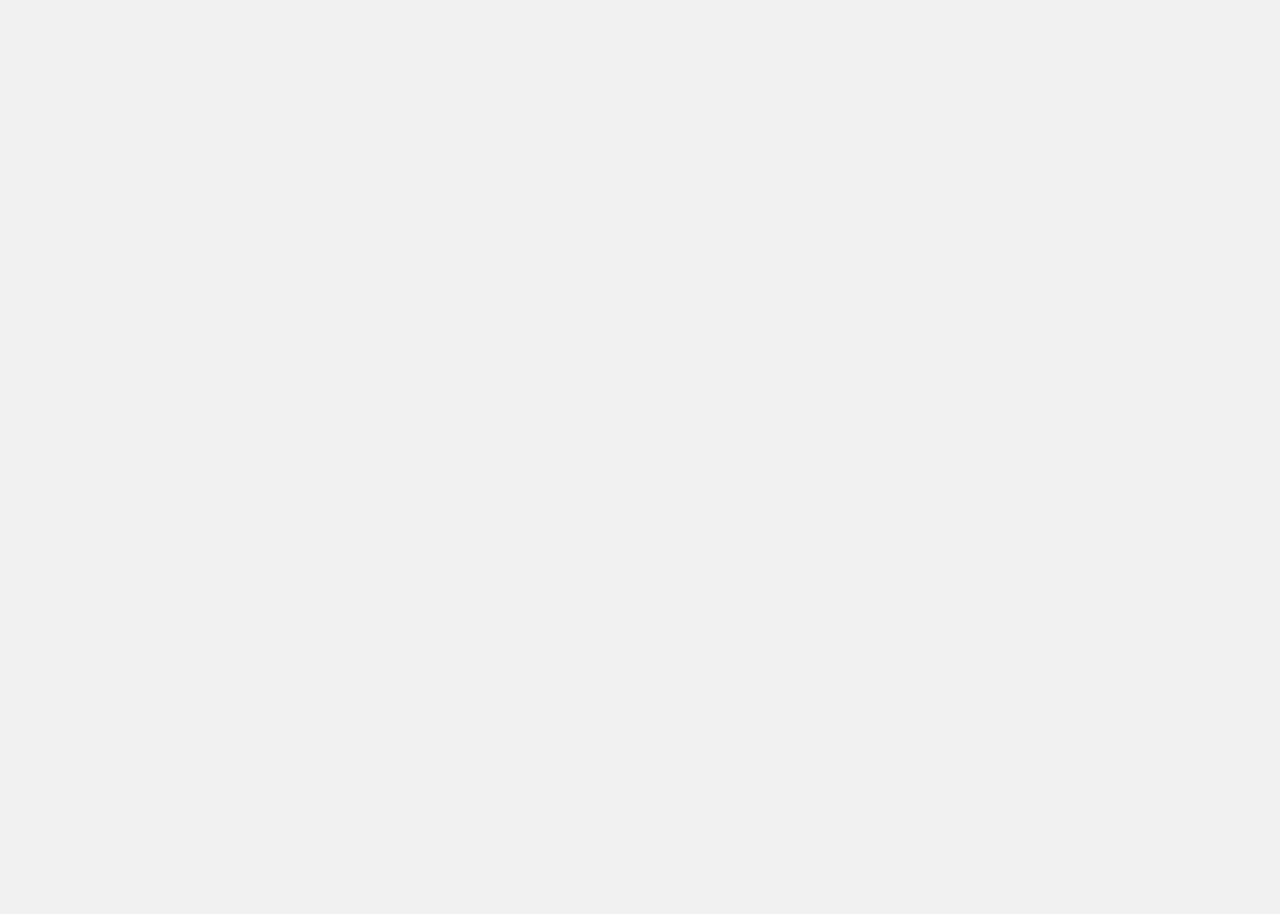
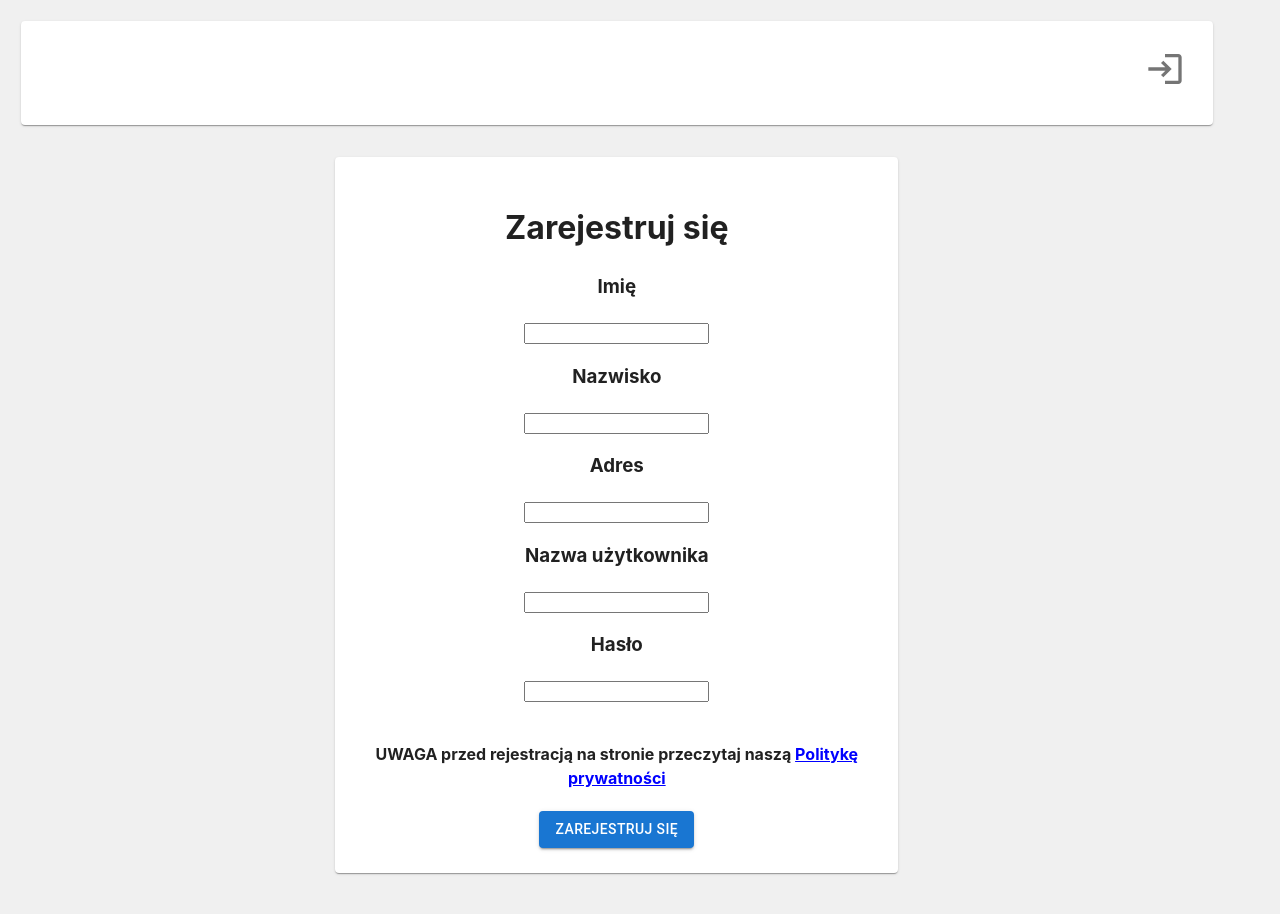
Before and after one commit to jakub5016/Hurtownia-Spozywczna, a React (Vite) app in the folder frontend/: page /register in a window 1280 px wide. Before the commit this address had no page. Shown: the top 914 px of the page. Before the commit the page ends 800 px from the top, so only its background shows below. Built offline with nearby package versions, Linux system fonts and the light colour scheme.

Commit message:
Register from frontend site

```diff
--- /dev/null
+++ b/frontend/src/auth/register.js
@@ -0,0 +1,33 @@
+async function register(username, password, firstname, secondname, adress){
+    await fetch("http://localhost:8080/auth/register",
+        {
+            method:"POST",
+            body:JSON.stringify({
+                "userName": username,
+                "password" : password,
+                "firstName" : firstname,
+                "secondName" : secondname,
+                "type": 1,
+                "address" : adress
+            }),
+            headers:{
+                "Content-Type" : "application/json"
+            }
+        }
+    ).then((resp)=>{
+        if (resp.status!=201){// Created
+            console.log(resp.status)
+            return false
+        }
+        else{
+            console.log("Uzytkownik stworzony")
+            return true;
+        }
+    }
+    ).catch((err)=>
+        console.error("Something went wrong: " + err)
+    )
+
+}
+
+export default register
--- a/frontend/src/login/LoginPage.jsx
+++ b/frontend/src/login/LoginPage.jsx
@@ -30,6 +30,7 @@ function LoginPage(props) {
                     </label>
                     <input type="password" onChange={(e)=>{setPassword(e.target.value)}}/>
                 </form>
+                <h4>Nie posiadasz jeszcze konta na naszej platformie :O ? Zarejestruj się <a href='' onClick={()=>{navigate("/register")}} style={{color:"blue"}}> tutaj </a></h4>
                 <Button onClick={()=>{login(username, password, props.setLogged, navigate)}} variant="contained">
                     Zaloguj się
                     </Button>
--- a/frontend/src/main.jsx
+++ b/frontend/src/main.jsx
@@ -8,6 +8,8 @@ import AdminView from './adminView/AdminView.jsx';
 import StorekeeperView from './storekeeperView/StorekeeperView.jsx';
 import ClientView from './clientView/ClientView.jsx';
 import BasicView from './BasicView.jsx';
+import Register from './register/Register.jsx';
+import PrivacyPolitics from './privacy/PrivacyPolitics.jsx';
 
 function Main() {
   // Step 2: Initialize state
@@ -31,6 +33,22 @@ function Main() {
             element={ // Use the Layout component as the wrapper for the App component
               <Layout logged={logged} setLogged={setLogged}>
                 <LoginPage logged={logged} setLogged={setLogged}/>
+              </Layout>
+            }
+          />
+          <Route
+            path="/register"
+            element={ // Use the Layout component as the wrapper for the App component
+              <Layout logged={logged} setLogged={setLogged}>
+                <Register/>
+              </Layout>
+            }
+          />
+          <Route
+            path="/privacy"
+            element={ // Use the Layout component as the wrapper for the App component
+              <Layout logged={logged} setLogged={setLogged}>
+                <PrivacyPolitics/>
               </Layout>
             }
           />
--- /dev/null
+++ b/frontend/src/privacy/PrivacyPolitics.jsx
@@ -0,0 +1,16 @@
+import { Paper } from "@mui/material"
+
+function PrivacyPolitics(){
+
+    return(
+        <div className="container">
+            <Paper>
+                W ramach rejestracji zgadzam się że wszystkie moje podane przezemnie dane będą publiczne i ogólnie dostępne dla trójki studentów Politechniki Wrocławskiej oraz ich prowadzącego.
+
+
+            </Paper>
+        </div>
+    )
+}
+
+export default PrivacyPolitics
--- /dev/null
+++ b/frontend/src/register/Register.jsx
@@ -0,0 +1,64 @@
+import { Button, Paper } from "@mui/material"
+import { useState } from "react"
+import { useNavigate } from "react-router-dom"
+import register from "../auth/register"
+
+function Register(){
+    const [username, setUsername] = useState("")
+    const [password, setPassword] = useState("")
+    const [firstname, setFirstname] = useState("")
+    const [secondname, setSecondname] = useState("")
+    const [adress, setAdress] = useState("")
+
+    const navigate = useNavigate()
+    return(
+        <div className='container'>
+        <Paper sx={{width:"40vw", padding:"2vw"}}>
+        <h1>
+            Zarejestruj się
+        </h1>
+        <form style={{marginBottom:"5vh"}}>
+
+            <label>
+            <h3>
+                Imię
+            </h3>
+            </label>
+            <input type="text" onChange={(e)=>{setFirstname(e.target.value)}}/>
+            <label>
+            <h3>
+                Nazwisko
+            </h3>
+            </label>
+            <input type="text" onChange={(e)=>{setSecondname(e.target.value)}}/>
+            <label>
+            <h3>
+                Adres
+            </h3>
+            </label>
+            <input type="text" onChange={(e)=>{setAdress(e.target.value)}}/>
+            <label>
+            <h3>
+                Nazwa użytkownika
+            </h3>
+            </label>
+            <input type="text" onChange={(e)=>{setUsername(e.target.value)}}/>
+            <label>
+            <h3>
+                Hasło
+            </h3>
+            </label>
+            <input type="password" onChange={(e)=>{setPassword(e.target.value)}}/>
+        </form>
+        <h4>UWAGA przed rejestracją na stronie przeczytaj naszą <a style={{color:"blue"}} href="" onClick={()=>{navigate("/privacy")}}>Politykę prywatności</a></h4>
+        <Button onClick={()=>{register(username, password, firstname, secondname, adress)}} variant="contained">
+            Zarejestruj się
+            </Button>
+        </Paper>
+
+
+    </div>
+    )
+}
+
+export default Register
```
Also changed, not shown: 1 other file (tests, documents, lock files or other folders).
